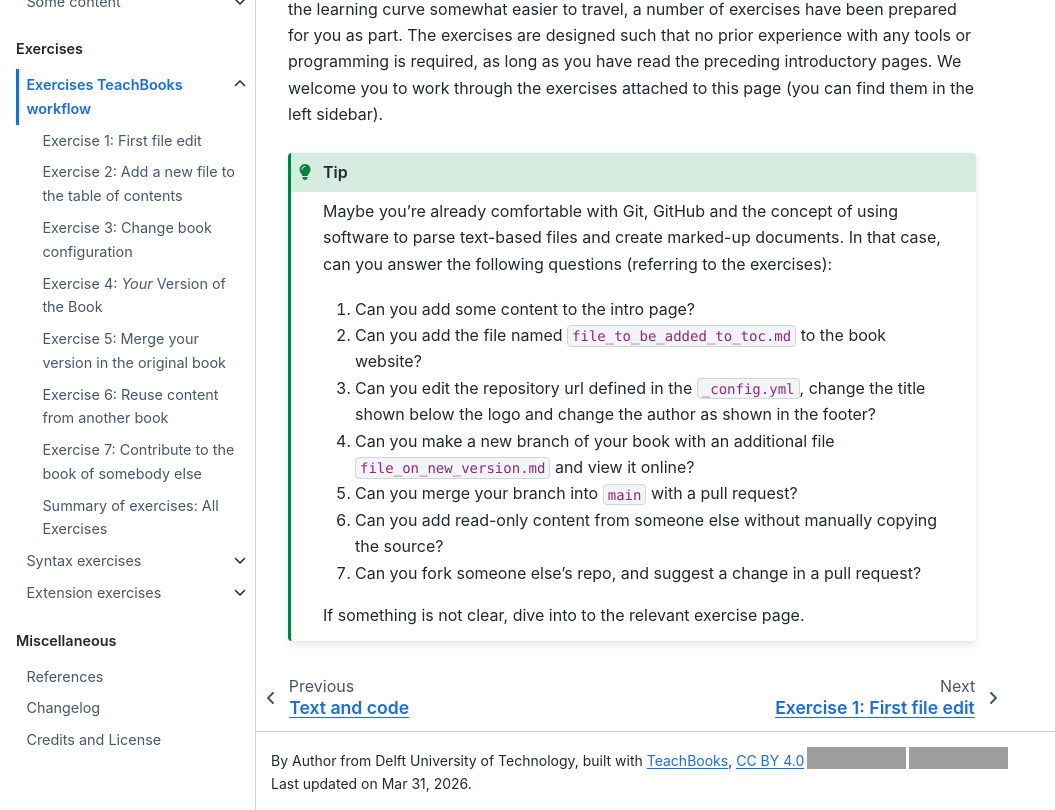
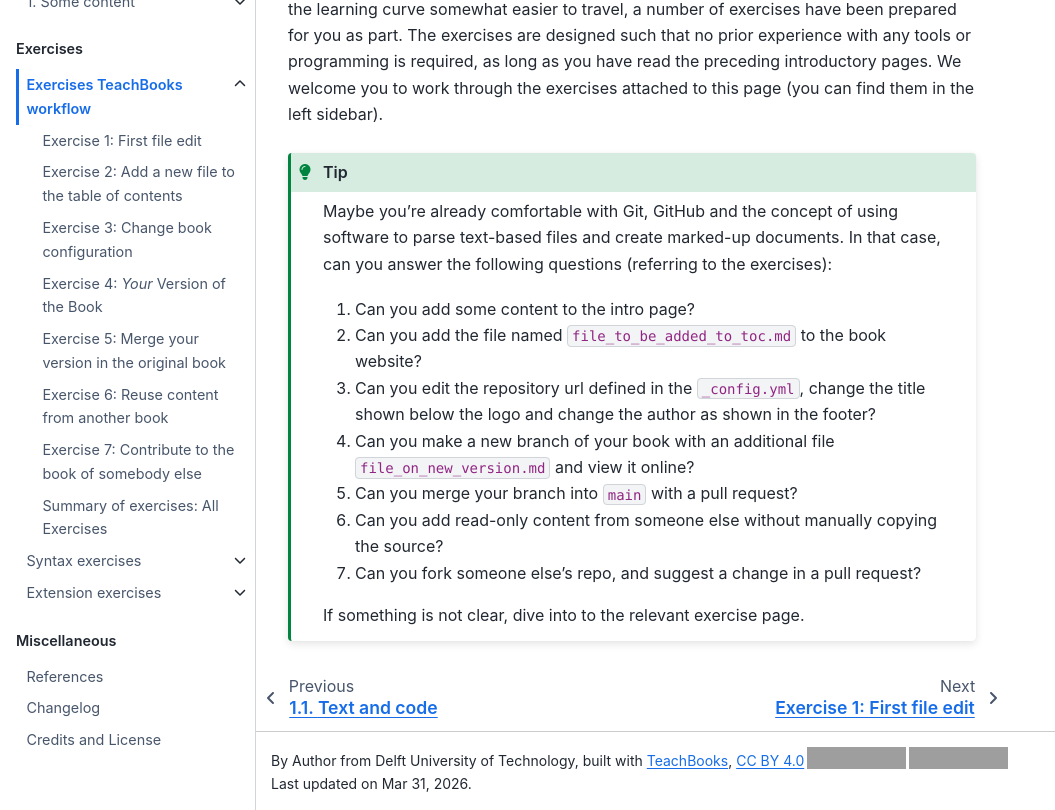
Before and after one commit to RBS-tud/tu-delft-template-TB-1, a Jupyter Book: the page built from book/exercises.md, in a window 1280 px wide and 1002 px high, cut to the strip 192-1002 px from the top of the window. Shown: the whole strip, without its empty margins (0-1055 px from the left). Built offline with Jupyter Book 1.0.4 settings and Sphinx 7.4.7 and the Sphinx Book theme 1.1.4, drawn with Linux system fonts in a browser that asks for light colours; pages that are not in the unit, such as notebooks, are missing from menus; comment, search, counter and statistics services are not loaded; part of the change alters nothing that is shown; grey boxes are pictures that could not be loaded.

```diff
--- a/book/_toc.yml
+++ b/book/_toc.yml
@@ -5,10 +5,13 @@ root: intro.md
 
 parts:
   - caption: Part with some content # A title for the whole the subtree, e.g. shown above the subtree in ToCs, configuration part of sphinx-external-toc (https://sphinx-external-toc.readthedocs.io/en/latest/intro.html)
-    numbered: false                 # Default value (line can be removed), whether to number the chapters/sections in this part, configuration part of sphinx-external-toc (https://sphinx-external-toc.readthedocs.io/en/latest/intro.html)
+    numbered: true                 # Default value (line can be removed), whether to number the chapters/sections in this part, configuration part of sphinx-external-toc (https://sphinx-external-toc.readthedocs.io/en/latest/intro.html)
     style: numerical                # Default value (line can be removed), style of numbering for this part, configuration part of TeachBooks' version of sphinx-external-toc (https://github.com/TeachBooks/sphinx-external-toc?tab=readme-ov-file#toc-tree-options)
     restart_numbering: false        # Default value (line can be removed), whether to restart numbering for this part, configuration part of TeachBooks' version of sphinx-external-toc (https://github.com/TeachBooks/sphinx-external-toc?tab=readme-ov-file#toc-tree-options)
     chapters:
+    - file: 1-page.md
+    - file: 2-page.md
+    - file: 3-page.md
     - file: some_content/overview.md
       sections:
       - file: some_content/text_and_code.ipynb
```
